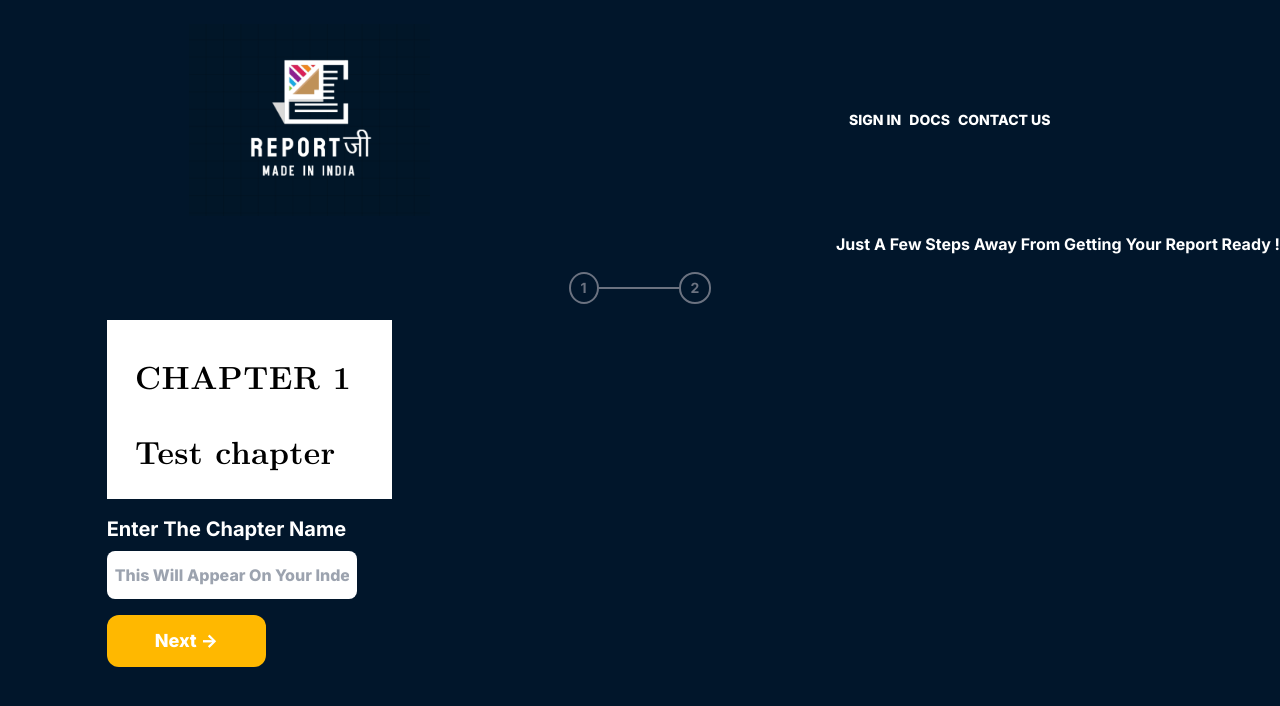
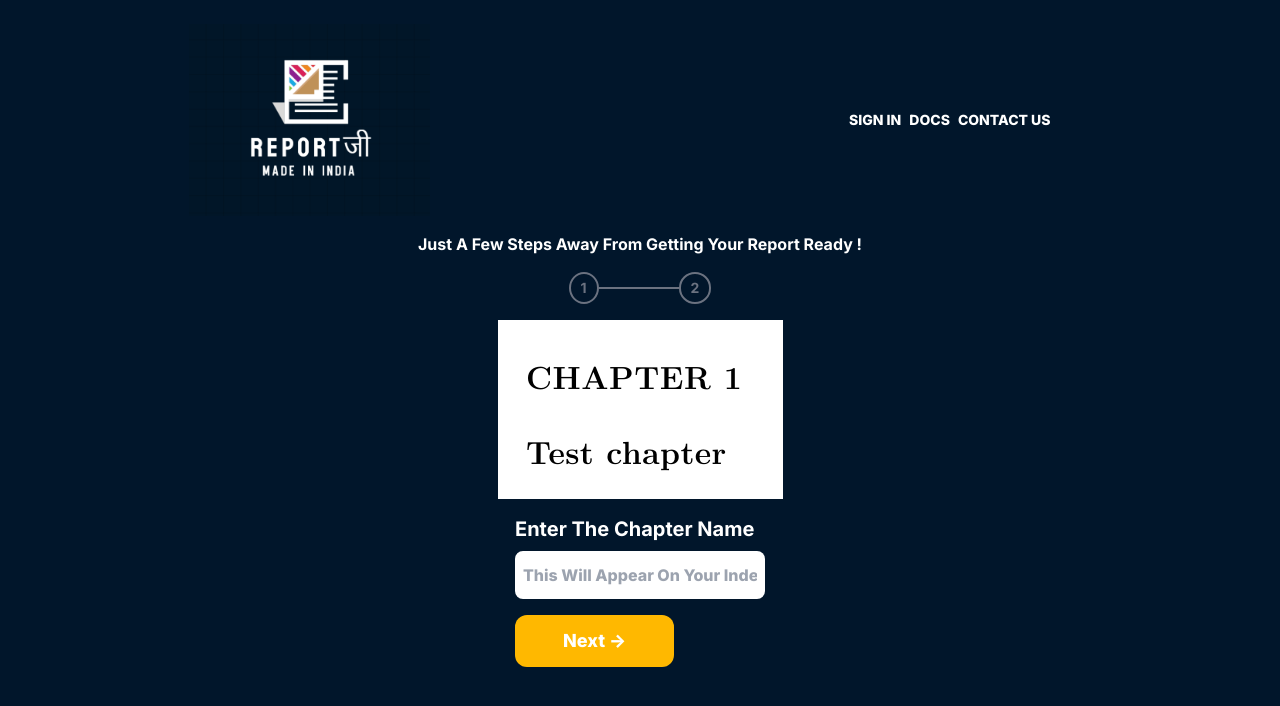
Before and after one commit to vbv-nyk/reportji-frontend, a Next.js app: page /reportgen in a window 1280 px wide. Both pictures are taken after a click on the button "Add Page". Shown: the top 706 px of the page. Built offline with nearby package versions, Linux system fonts and the light colour scheme.

Commit message:
Fix progress and progressHeader alignment

```diff
--- a/app/reportgen/page.tsx
+++ b/app/reportgen/page.tsx
@@ -58,10 +58,10 @@ export default function Page() {
       case CurrentView.ENTER_CHAPTER_VIEW:
       case CurrentView.ENTER_CONTENT_VIEW:
           return <>
-                <div className="self-end place-content-end row-start-2 row-end-3 col-start-2 col-end-4">
+                <div className="">
                   <Common />
                 </div>
-            <div className="flex items-center justify-center row-start-3 row-end-4 col-start-2 col-end-4">
+            <div className="flex items-center justify-center ">
               <Progress pageNumber={currentView} />
             </div>
           </>
@@ -79,7 +79,7 @@ export default function Page() {
   }, [currentView])
   return (
     <ApolloProvider client={client}>
-      <div className="pt-6 bg-[#01162B] flex flex-col gap-4 min-h-screen h-full">
+      <div className="py-6 bg-[#01162B] flex flex-col gap-4 min-h-screen h-full">
         <div className="flex justify-around">
               <Logo2 />
               <Navbar />
--- a/app/reportgen/step1.tsx
+++ b/app/reportgen/step1.tsx
@@ -25,9 +25,9 @@ export default function Step1(props: ReportGenCommonProps) {
   }
 
   return (
-    <div className="h-full w-full flex flex-col justify-start items-start gap-4 ">
-        <img className="" src="./images/chapter_name.png" />
-        <div className="flex flex-col gap-4 items-start">
+    <div className="h-full w-full flex flex-col justify-center items-start gap-4 ">
+        <img className="mx-auto" src="./images/chapter_name.png" />
+        <div className="mx-auto flex flex-col gap-4 items-start">
           <div className="flex flex-col gap-2">
             <div className="text-white text-xl font-bold">
               Enter The Chapter Name
```
